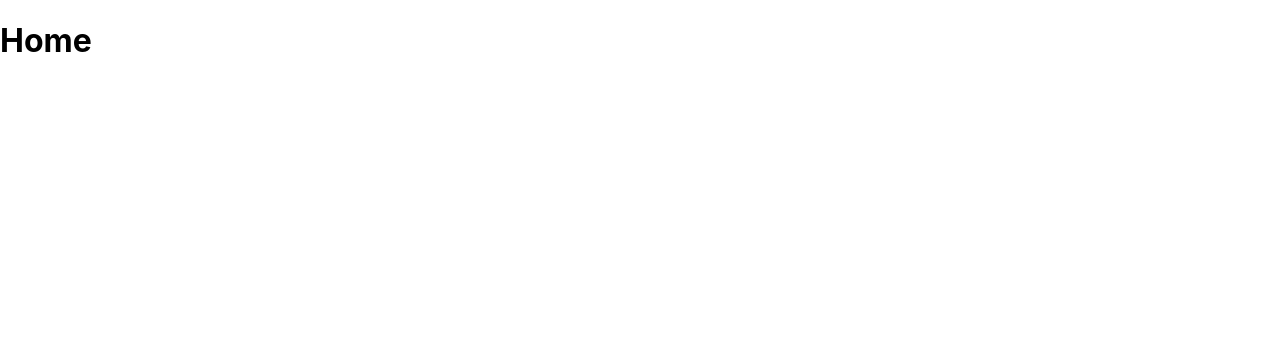
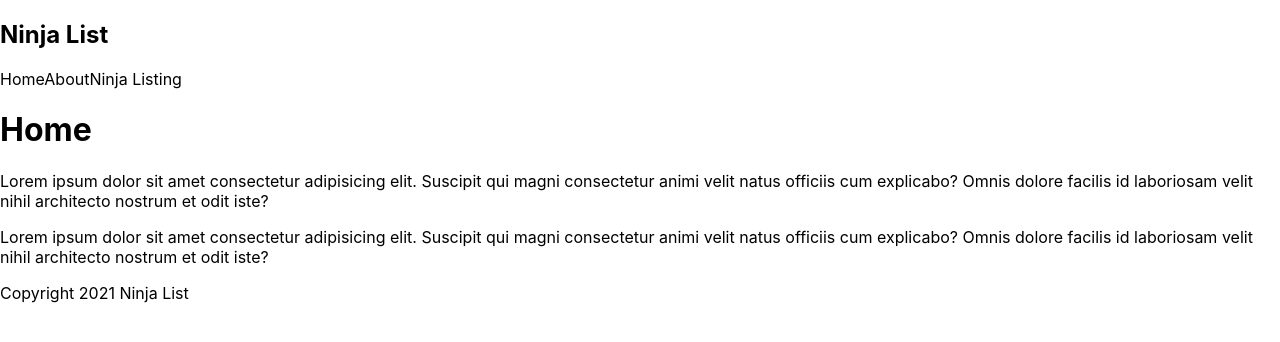
Before and after one commit to anusontarangkul/NextJS-intro, a Next.js app: page / in a window 1280 px wide. Shown: the top 342 px of the page. Built offline with nearby package versions, Linux system fonts and the light colour scheme.

Commit message:
footer, nav component, ninjas page

```diff
--- /dev/null
+++ b/comps/Footer.js
@@ -0,0 +1,11 @@
+import React from 'react'
+
+const Footer = () => {
+    return (
+        <div>
+            Copyright 2021 Ninja List
+        </div>
+    )
+}
+
+export default Footer
--- /dev/null
+++ b/comps/Navbar.js
@@ -0,0 +1,18 @@
+import React from 'react'
+
+const Navbar = () => {
+    return (
+        <nav>
+            <div className='log'>
+                <h1>Ninja List</h1>
+            </div>
+            <a>Home</a>
+            <a>About</a>
+
+            <a>Ninja Listing</a>
+
+        </nav>
+    )
+}
+
+export default Navbar
--- a/pages/index.js
+++ b/pages/index.js
@@ -1,11 +1,18 @@
 import Head from 'next/head'
 import Image from 'next/image'
 import styles from '../styles/Home.module.css'
+import Navbar from '../comps/Navbar';
+import Footer from '../comps/Footer';
 
 export default function Home() {
   return (
     <div >
+      <Navbar />
       <h1>Home</h1>
+      <p>Lorem ipsum dolor sit amet consectetur adipisicing elit. Suscipit qui magni consectetur animi velit natus officiis cum explicabo? Omnis dolore facilis id laboriosam velit nihil architecto nostrum et odit iste?</p>
+
+      <p>Lorem ipsum dolor sit amet consectetur adipisicing elit. Suscipit qui magni consectetur animi velit natus officiis cum explicabo? Omnis dolore facilis id laboriosam velit nihil architecto nostrum et odit iste?</p>
+      <Footer />
     </div>
   )
 }
```
Also changed, not shown: pages/about.js (added, +12 -0 lines), pages/ninjas/index.js (added, +11 -0 lines), pages/ninjas/test.js (added, +11 -0 lines).
